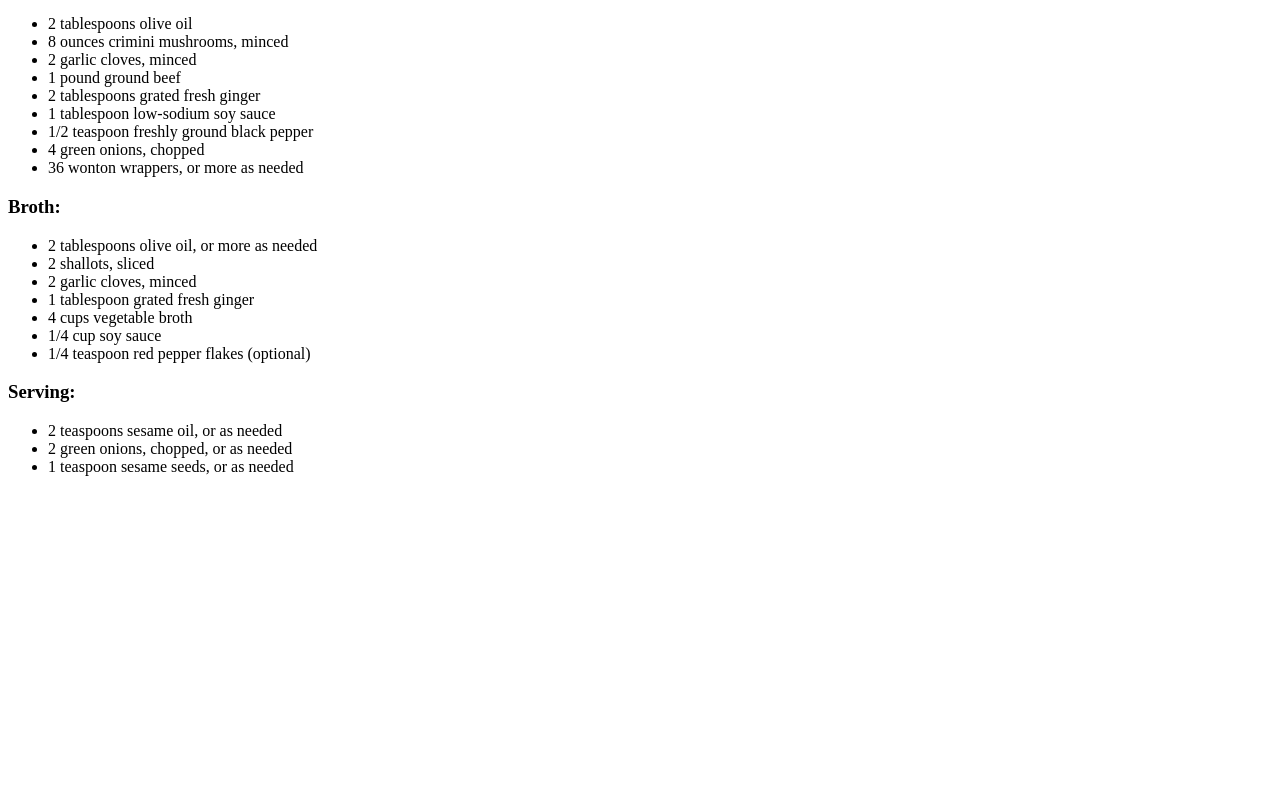
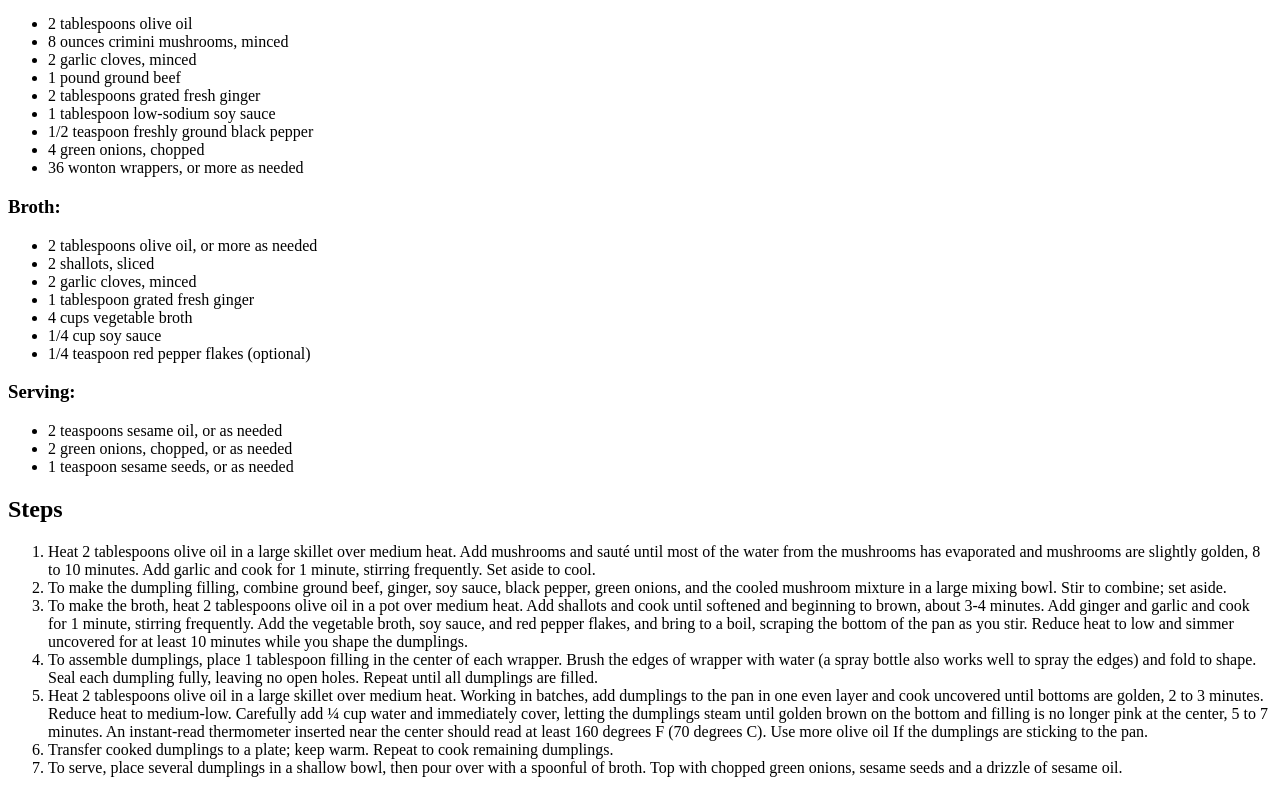
Before and after one commit to kaf-ku/odin-recipes, a plain HTML site: page recipes/dumplings.html in a window 1280 px wide. Shown: the part 561-1354 px from the top of the page. Before the commit the page ends 1053 px from the top, so only its background shows below. Drawn offline with Linux system fonts and the light colour scheme.

Commit message:
Add steps in recipe pages

```diff
--- a/recipes/dumplings.html
+++ b/recipes/dumplings.html
@@ -40,5 +40,15 @@
             <li>2 green onions, chopped, or as needed</li>
             <li>1 teaspoon sesame seeds, or as needed</li>
         </ul>
+    <h2>Steps</h2>
+    <ol>
+        <li>Heat 2 tablespoons olive oil in a large skillet over medium heat. Add mushrooms and sauté until most of the water from the mushrooms has evaporated and mushrooms are slightly golden, 8 to 10 minutes. Add garlic and cook for 1 minute, stirring frequently. Set aside to cool.</li>
+        <li>To make the dumpling filling, combine ground beef, ginger, soy sauce, black pepper, green onions, and the cooled mushroom mixture in a large mixing bowl. Stir to combine; set aside.</li>
+        <li>To make the broth, heat 2 tablespoons olive oil in a pot over medium heat. Add shallots and cook until softened and beginning to brown, about 3-4 minutes. Add ginger and garlic and cook for 1 minute, stirring frequently. Add the vegetable broth, soy sauce, and red pepper flakes, and bring to a boil, scraping the bottom of the pan as you stir. Reduce heat to low and simmer uncovered for at least 10 minutes while you shape the dumplings.</li>
+        <li>To assemble dumplings, place 1 tablespoon filling in the center of each wrapper. Brush the edges of wrapper with water (a spray bottle also works well to spray the edges) and fold to shape. Seal each dumpling fully, leaving no open holes. Repeat until all dumplings are filled.</li>
+        <li>Heat 2 tablespoons olive oil in a large skillet over medium heat. Working in batches, add dumplings to the pan in one even layer and cook uncovered until bottoms are golden, 2 to 3 minutes. Reduce heat to medium-low. Carefully add ¼ cup water and immediately cover, letting the dumplings steam until golden brown on the bottom and filling is no longer pink at the center, 5 to 7 minutes. An instant-read thermometer inserted near the center should read at least 160 degrees F (70 degrees C). Use more olive oil If the dumplings are sticking to the pan.</li>
+        <li>Transfer cooked dumplings to a plate; keep warm. Repeat to cook remaining dumplings.</li>
+        <li>To serve, place several dumplings in a shallow bowl, then pour over with a spoonful of broth. Top with chopped green onions, sesame seeds and a drizzle of sesame oil.</li>
+    </ol>
 </body>
 </html>
```
Also changed, not shown: recipes/bbq.html (+6 -0 lines), recipes/cake.html (+7 -0 lines), recipes/hummus.html (+4 -0 lines), recipes/wraps.html (+6 -0 lines).
